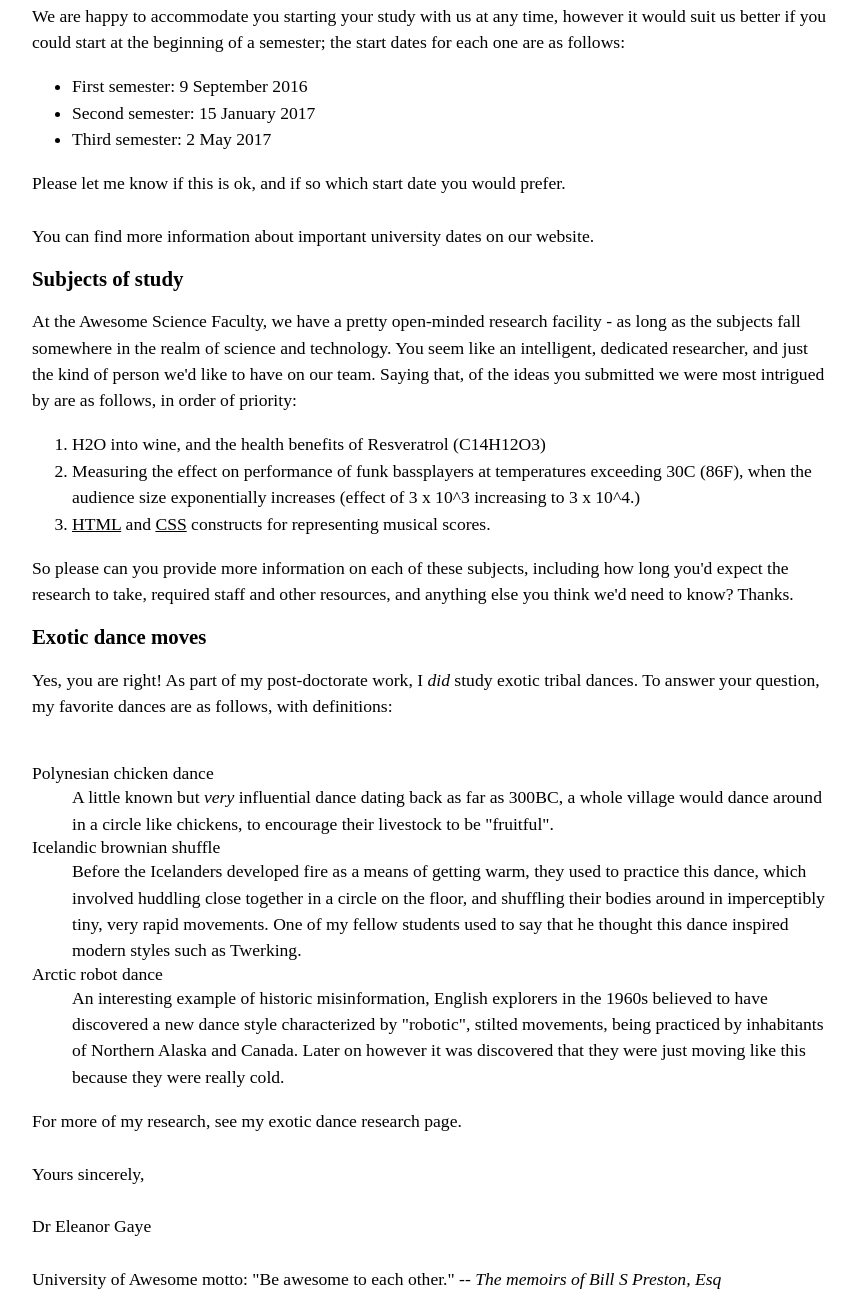
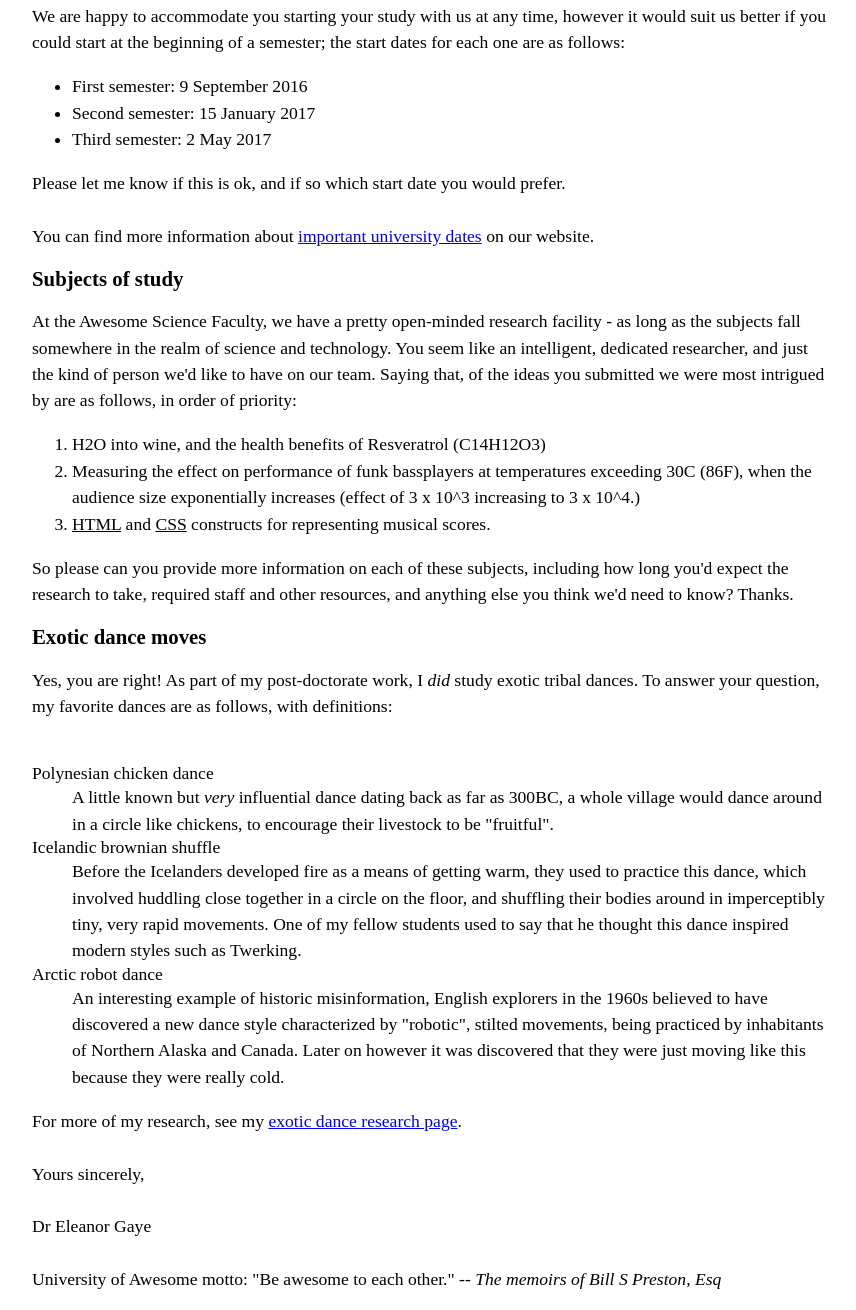
Before and after one commit to AarikGuy/M3.2, a plain HTML site: page index.html in a window 1280 px wide. Shown: the part 576-1886 px from the top of the page, without its empty margins (208-1064 px from the left). Drawn offline with Linux system fonts and the light colour scheme; a script that the page names is missing.

Commit message:
implemented hyper links

```diff
--- a/index.html
+++ b/index.html
@@ -25,7 +25,8 @@
 
 <body2 align ="left">
   <p>
-    <I><b>Miss Eileen Dover</b><br>
+    <I>
+    <strong>Miss Eileen Dover</strong><br>
       4321 Cliff Top Edge<br>
       Dover, CT9 XXX<br>
       UK<br>
@@ -51,7 +52,8 @@
     <p>
       Please let me know if this is ok, and if so which start date you would prefer.<br>
       <br>
-      You can find more information about important university dates on our website.<br>
+      You can find more information about
+      <a href="https://www.timeanddate.com/calendar/"> important university dates</a> on our website.<br>
     </p>
     <h2>Subjects of study</h2>
       <p>
@@ -95,7 +97,8 @@
         </dl>
       </p>
       <p>
-        For more of my research, see my exotic dance research page.<br>
+        For more of my research, see my
+        <a href="https://tenor.com/view/l-dance-fortnite-kick-dance-gif-14987737">exotic dance research page</a>.<br>
         <br>
         Yours sincerely,<br>
         <br>
```
